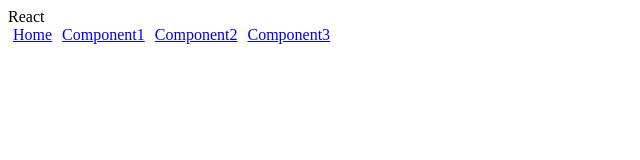
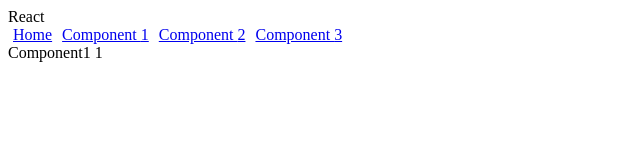
Before and after one commit to daviddesousa/react-tutorial, a React (Create React App) app: page /component/1 in a window 1280 px wide. Shown: the top 160 px of the page, without its empty margins (0-640 px from the left). Built offline with nearby package versions, Linux system fonts and the light colour scheme.

Commit message:
dynamically rendering components

```diff
--- a/src/containers/header.js
+++ b/src/containers/header.js
@@ -2,21 +2,27 @@
 import {Link} from 'react-router-dom';
 
 class Header extends Component {
+  state = {
+    nums:
+        [
+          {id: 1},
+          {id: 2},
+          {id: 3},
+        ],
+  };
+
   render() {
     return (
         <div>
           <Link to="/" style={{padding: '5px'}}>
             Home
           </Link>
-          <Link to="/component1" style={{padding: '5px'}}>
-            Component1
-          </Link>
-          <Link to="/component2" style={{padding: '5px'}}>
-            Component2
-          </Link>
-          <Link to="/component3" style={{padding: '5px'}}>
-            Component3
-          </Link>
+          {this.state.nums.map(num =>
+              <Link key={num.id} to={{pathname: '/component/' + num.id}}
+                    style={{padding: '5px'}}>
+                Component {num.id}
+              </Link>,
+          )}
 
           {/*<Link to={
             {
--- a/src/functional/component1.js
+++ b/src/functional/component1.js
@@ -2,7 +2,7 @@
 
 const Component1 = props => (
     <div>
-      Component1
+      Component1 {props.match.params.id}
       {console.log(props)}
     </div>
 );
--- a/src/functional/component2.js
+++ /dev/null
@@ -1,9 +0,0 @@
-import React from 'react';
-
-const Component2 = props => (
-    <div>
-      Component2
-    </div>
-);
-
-export default Component2;
--- a/src/functional/component3.js
+++ /dev/null
@@ -1,9 +0,0 @@
-import React from 'react';
-
-const Component3 = props => (
-    <div>
-      Component3
-    </div>
-);
-
-export default Component3;
--- a/src/routes.js
+++ b/src/routes.js
@@ -1,8 +1,6 @@
 import React, {Component} from 'react';
 
 import Component1 from './functional/component1';
-import Component2 from './functional/component2';
-import Component3 from './functional/component3';
 
 import Container1 from './containers/container1';
 import Header from './containers/header';
@@ -19,10 +17,8 @@
               <Header/>
               <Switch>
                 <Route exact path="/" component={Container1}/>
-                <Route path="/component1"
+                <Route path="/component/:id"
                        render={(props) => <Component1 {...props}/>}/>
-                <Route path="/component2" component={Component2}/>
-                <Route path="/component3" component={Component3}/>
               </Switch>
             </div>
           </Router>
```
